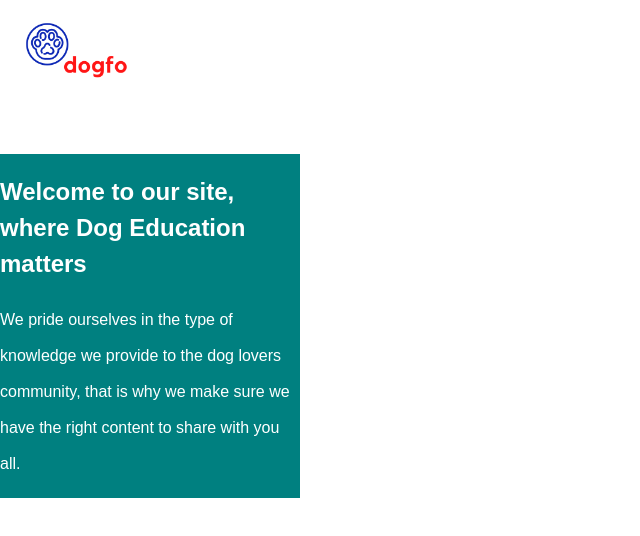
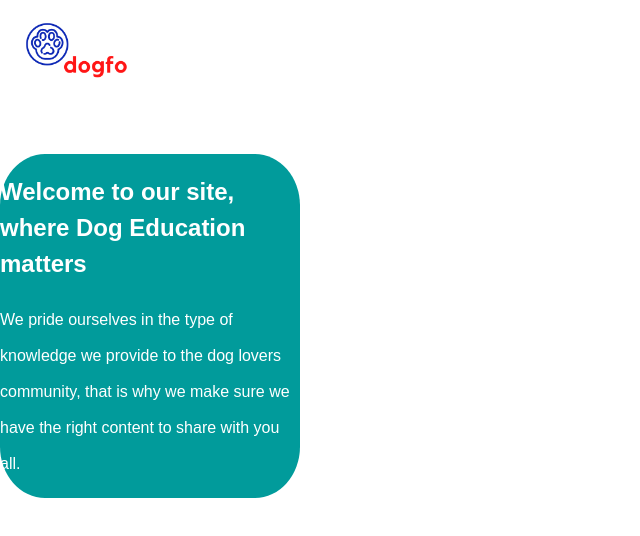
Before and after one commit to jorgevz/dogwebsite, a React (Create React App) app: page / in a window 1280 px wide. Shown: the top 536 px of the page, without its empty margins (0-640 px from the left). Built offline with nearby package versions, Linux system fonts and the light colour scheme.

Commit message:
border radius added

```diff
--- a/src/App.css
+++ b/src/App.css
@@ -1,6 +1,7 @@
 .first-article{
 font-family: Arial, Helvetica, sans-serif;
-background-color: teal;
+background-color: rgb(1, 155, 155);
+border-radius: 15%;
 width: 300px;
 font-weight: 400;
 color: white;
```
